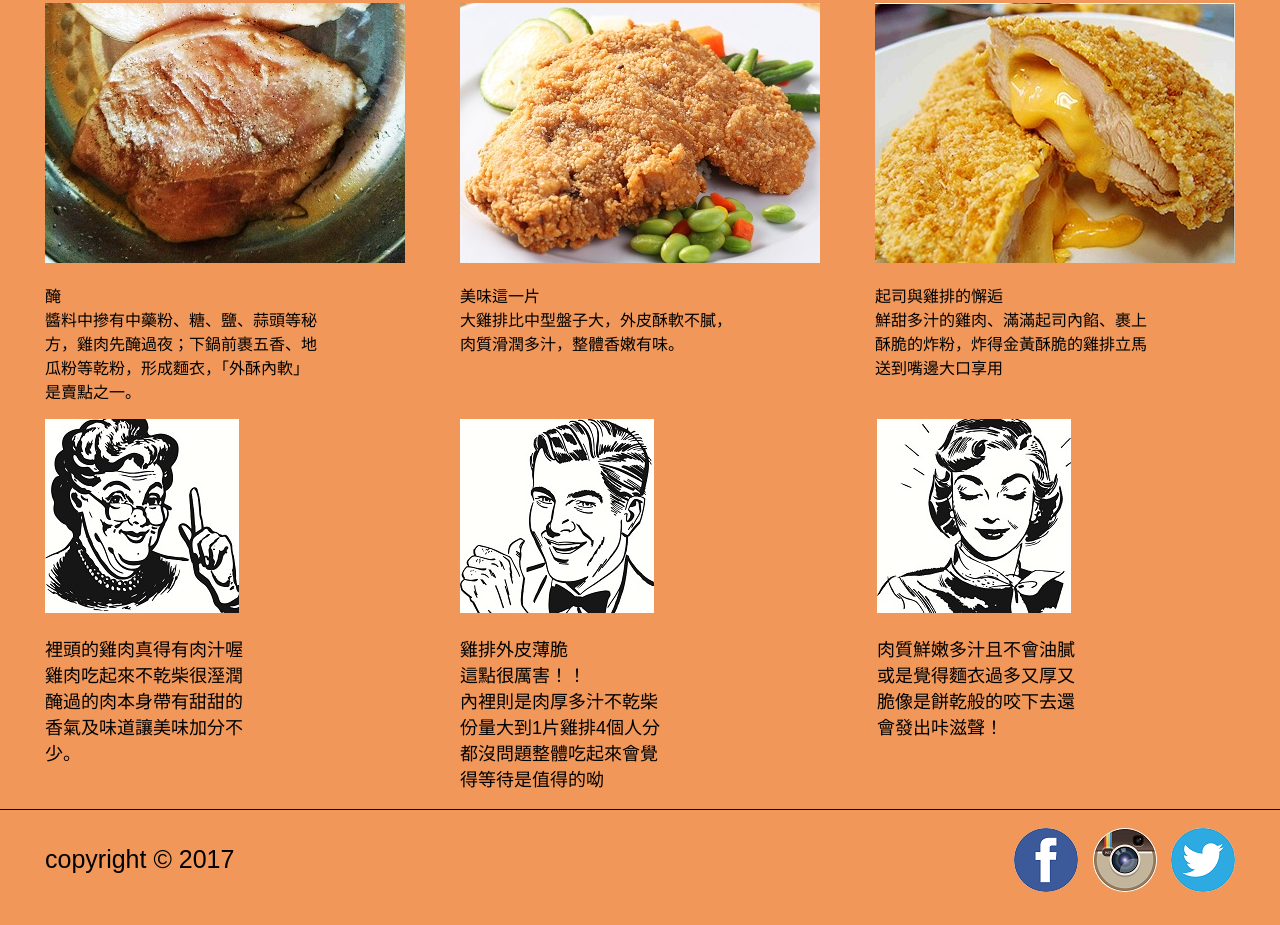
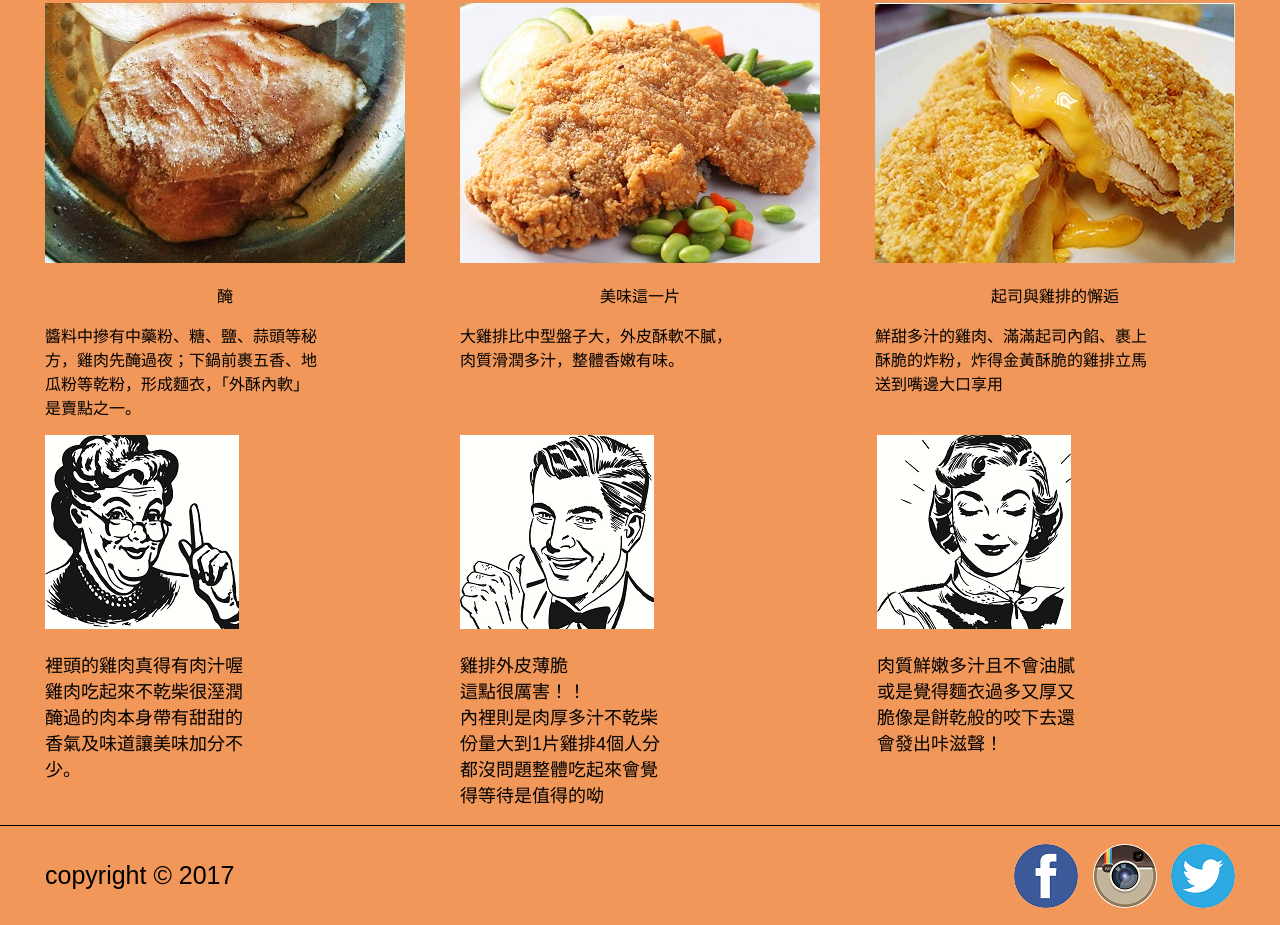
Before and after one commit to qwer2003tw/hw5_web, a plain HTML site: page index.html in a window 1280 px wide. Shown: the part 670-1595 px from the top of the page. Drawn offline with Linux system fonts and the light colour scheme.

Commit message:
fix href

```diff
--- a/css/style.css
+++ b/css/style.css
@@ -70,15 +70,15 @@ footer .fcontain .contact{
   padding-top: 8px;
   float: right;
 }
-body > footer > div.fcontain >div.contact > img:nth-child(1){
+body > footer > div > div.contact > a:nth-child(1) > img{
   margin-right: 10px;
   border-radius:50%;
 }
-body > footer > div.fcontain > div.contact > img:nth-child(2){
+body > footer > div > div.contact > a:nth-child(2) > img{
   margin-right: 10px;
   border-radius:50%;
 }
-body > footer > div.fcontain >div.contact > img:nth-child(3){
+body > footer > div > div.contact > a:nth-child(3) > img{
   border-radius:50%;
 }
 body > div.all > header > div.nav > ul > li:nth-child(1){
@@ -112,3 +112,16 @@ body > footer > div{
 body > footer > div > div.copyright > p{
   font-size: 25px;
 }
+body > div > div.contain > div.c3 > p:nth-child(2){
+  text-align: center;
+}
+body > div > div.contain > div.c2 > p:nth-child(2){
+  text-align: center;
+}
+body > div > div.contain > div.c1 > p:nth-child(2){
+  text-align: center;
+}
+a{
+  color: black;
+  text-decoration:none;
+}
--- a/index.html
+++ b/index.html
@@ -16,10 +16,10 @@
       </div>
       <div class="nav">
         <ul type="none">
-          <li>HOME</li>
-          <li>PRODUCT</li>
-          <li>CONTACT</li>
-          <li>BUY</li>
+          <li><a href="#">HOME</a></li>
+          <li><a href="#">PRODUCT</a></li>
+          <li><a href="#">CONTACT</a></li>
+          <li><a href="#">BUY</a></li>
         </ul>
       </div>
     </header>
@@ -29,15 +29,18 @@
     <div class="contain">
       <div class="c1">
         <img src="img/contain_1.jpg" alt="contain_1">
-        <p>醃<br>醬料中摻有中藥粉、糖、鹽、蒜頭等秘<br>方，雞肉先醃過夜；下鍋前裹五香、地<br>瓜粉等乾粉，形成麵衣，「外酥內軟」<br>是賣點之一。</p>
+        <p>醃</p>
+        <p>醬料中摻有中藥粉、糖、鹽、蒜頭等秘<br>方，雞肉先醃過夜；下鍋前裹五香、地<br>瓜粉等乾粉，形成麵衣，「外酥內軟」<br>是賣點之一。</p>
       </div>
       <div class="c2">
         <img src="img/contain_2.jpg" alt="contain_2">
-        <p>美味這一片<br>大雞排比中型盤子大，外皮酥軟不膩，<br>肉質滑潤多汁，整體香嫩有味。</p>
+        <p>美味這一片</p>
+        <p>大雞排比中型盤子大，外皮酥軟不膩，<br>肉質滑潤多汁，整體香嫩有味。</p>
       </div>
       <div class="c3">
         <img src="img/contain_3.jpg" alt="contain_3">
-        <p>起司與雞排的懈逅<br>鮮甜多汁的雞肉、滿滿起司內餡、裹上<br>酥脆的炸粉，炸得金黃酥脆的雞排立馬<br>送到嘴邊大口享用</p>
+        <p>起司與雞排的懈逅</p>
+        <p>鮮甜多汁的雞肉、滿滿起司內餡、裹上<br>酥脆的炸粉，炸得金黃酥脆的雞排立馬<br>送到嘴邊大口享用</p>
       </div>
     </div>
     <div class="clear"></div>
@@ -63,9 +66,9 @@
       <p>copyright © 2017</p>
     </div>
     <div class="contact">
-      <img src="img/fb.png" alt="facebook">
-      <img src="img/ig.png" alt="instagram">
-      <img src="img/twitter.png" alt="twitter">
+      <a href="#"><img src="img/fb.png" alt="facebook"></a>
+      <a href="#"><img src="img/ig.png" alt="instagram"></a>
+      <a href="#"><img src="img/twitter.png" alt="twitter"></a>
     </div>
     <div class="clear"></div>
   </div>
```
